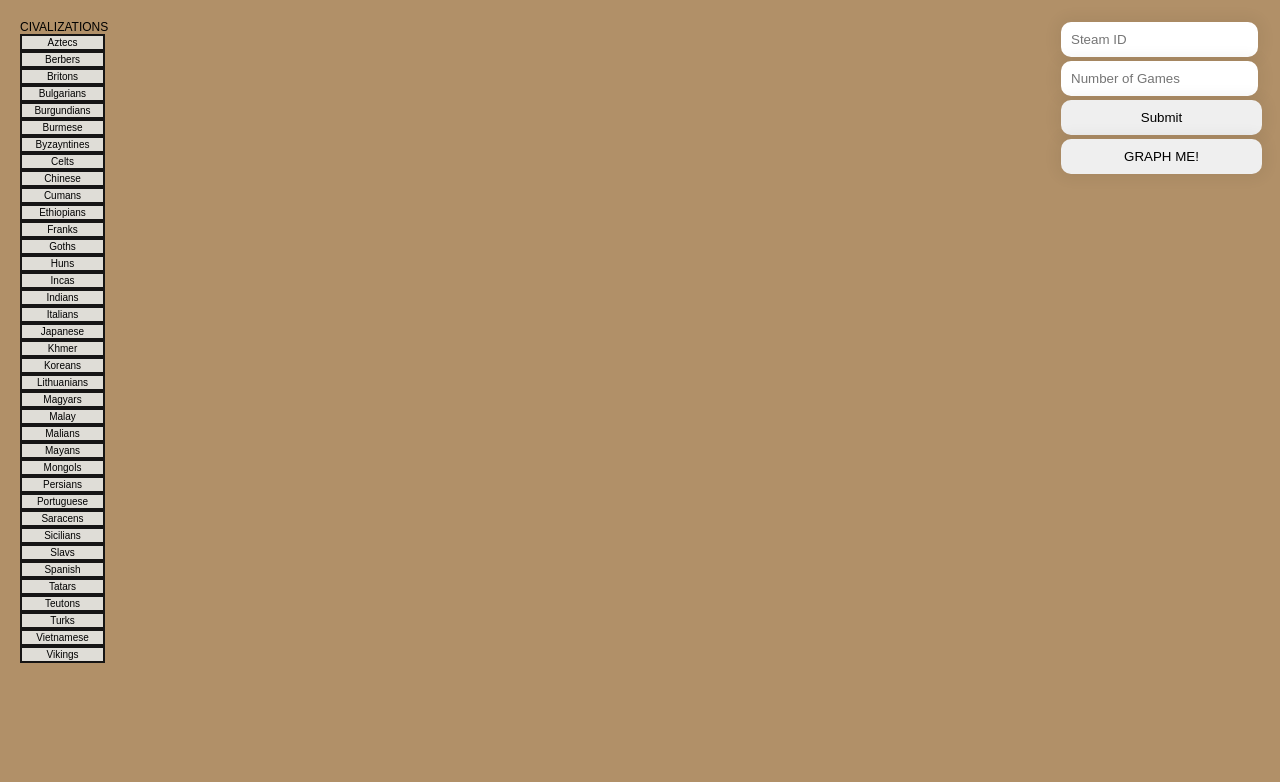
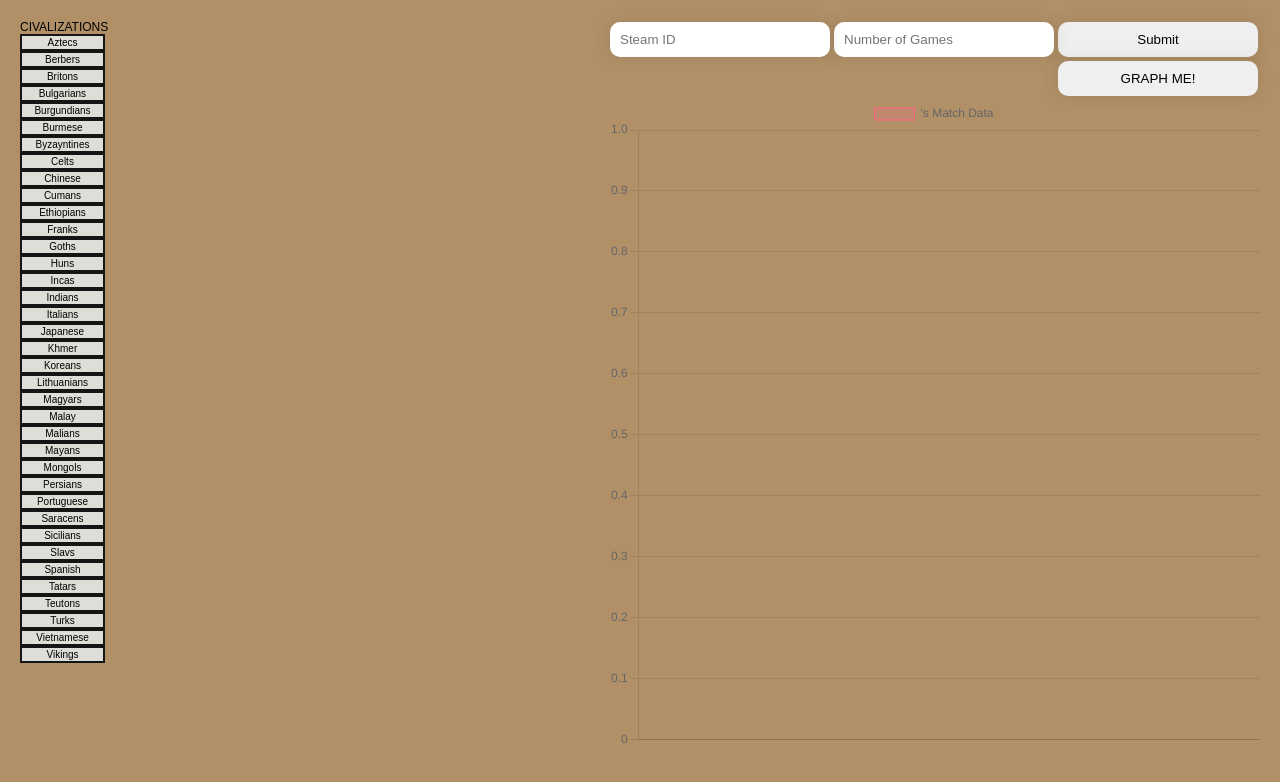
Before and after one commit to JacobSchneck/Aoe2Stats, a React (Create React App) app in the folder my-app/: page / in a window 1280 px wide. Both pictures are taken after a click on the button "GRAPH ME!". Shown: the top 782 px of the page. Built offline with nearby package versions, Linux system fonts and the light colour scheme.

Commit message:
Functionally its down, aesthetically...

```diff
--- a/my-app/src/index.css
+++ b/my-app/src/index.css
@@ -10,6 +10,8 @@ body {
 
 /* inputs */
 .steam-id {
+  float: right;
+  width: 200px;
   margin: 2px;
   padding:10px;
   border:0;
@@ -17,6 +19,8 @@ body {
   border-radius:10px;
 }
 .game-count {
+  float: right;
+  width: 200px;
   margin: 2px;
   padding:10px;
   border:0;
@@ -24,8 +28,8 @@ body {
   border-radius:10px;
 }
 .user-info-submission {
-  /* float: right; */
-  width: 100%;
+  float: right;
+  width: 200px;
   margin: 2px;
   padding:10px;
   border:0;
@@ -81,7 +85,8 @@ body {
 /* GRAPH */
 /* width: 100% is a perfectly valid centering method*/
 .graph-button {
-  width: 100%;
+  float: right;
+  width: 200px;
   margin: 2px;
   padding:10px;
   border:0;
@@ -97,6 +102,10 @@ body {
   transform: translateY(4px);
 }
 
+.stats-chart {
+  float: bottom;
+}
+
 :root {
     background: rgb(177, 144, 104);
 }
--- a/my-app/src/index.tsx
+++ b/my-app/src/index.tsx
@@ -9,6 +9,7 @@ import React from 'react';
 // import {createContex, useEffect, useState} from 'react';
 import ReactDOM from 'react-dom';
 import {Bar} from 'react-chartjs-2';
+import {useHistory} from "react-router-dom";
 import { PropTypes } from 'react'
 import './index.css';
 
@@ -33,6 +34,7 @@ class UserInfo extends React.Component {
       steamID: '',
       numGames: '',
       games: [],
+      playerName: '',
     };
 
     // bind 'this' pointer to functions
@@ -71,8 +73,10 @@ class UserInfo extends React.Component {
     fetch(apiUrl)
         .then(response => response.json())
         .then(result => {
+            let tempResult = _parseData(result, this.state.steamID);
             this.setState({
-              games: _parseData(result, this.state.steamID),
+              games: tempResult.games,
+              playerName: tempResult.playerName,
             });
         })
         .catch(error => {
@@ -81,6 +85,13 @@ class UserInfo extends React.Component {
         });
 
     function _parseData(result, steamID) {
+        const playerName = result[0].players.filter(p => p.steam_id === steamID)[0].name;
+        if (DEBUG) {
+          console.log(playerName);
+        }
+        // this.setState({
+        //   playerName: playerName,
+        // });
         let civ = -1;
         let map = -1;
         let won = false;
@@ -92,7 +103,6 @@ class UserInfo extends React.Component {
                 if (game.players[i].steam_id === steamID) {
                     civ = game.players[i].civ;
                     won = game.players[i].won;
-
                     break;
                 }
             }
@@ -103,7 +113,7 @@ class UserInfo extends React.Component {
                 won: won,
             });
         });
-        return games;
+        return {games: games, playerName: playerName};
     }
 
     if (DEBUG) {
@@ -117,20 +127,14 @@ class UserInfo extends React.Component {
 
   render() {
     return (
-      <>
+      <div>
         <form onSubmit={this.handleSubmit}>
-          <div>
+            <input type="submit" className="user-info-submission" value="Submit"/>
+            <input type="text" className="game-count" value={this.state.numGames} onChange={this.handleNumGamesChange} placeholder="Number of Games"/>
             <input type="text" className="steam-id" value={this.state.steamID} onChange={this.handleSteamIDChange} placeholder="Steam ID"/>
-          </div>
-          <div>
-            <input type="text" className="game-count" value={this.state.numGames} onChange={this.handleNumGamesChange} placeholder="Number of Games"/>
-          </div>
-          <div>
-            <input type="submit" className="user-info-submission" value="Submit"/>
-          </div>
         </form>
-      <Graph games={this.state.games} civsInFilter={this.props.civsInFilter}/>
-      </>
+          <Graph playerName = {this.state.playerName} games={this.state.games} civsInFilter={this.props.civsInFilter}/>
+      </div>
     )
   }
 }
@@ -183,23 +187,56 @@ class Filters extends React.Component {
 }
 
 /********************************************** GRAPHING *************************************************/
+function MakeChart(props) {
+  const data = {
+    labels: props.yData,
+    datasets: [{
+      label: props.playerName + "'s Match Data",
+      backgroundColor: 'rgba(255,99,132,0.2)',
+      borderColor: 'rgba(255,99,132,1)',
+      borderWidth: 1,
+      hoverBackgroundColor: 'rgba(255,99,132,0.4)',
+      hoverBorderColor: 'rgba(255,99,132,1)',
+      data: props.xData,
+    }],
+  };
+
+  return (
+    <>
+        {/* <h2>Bar Example (custom size)</h2> */}
+      <div className="stats-chart">
+        <Bar
+          data={data}
+          width={500}
+          height={500}
+          // options={{
+          //   maintainAspectRatio: false
+          // }}
+        />
+      </div>
+    </>
+  );
+}
+
 class Graph extends React.Component {
   constructor() {
     super();
+    this.state = {
+      yData: [],
+      xData: [],
+      makeChart: false,
+    }
     this.handleGraphButton = this.handleGraphButton.bind(this);
-
   }
 
-
-  //----------------- Event Handling ----------------------//
-  handleGraphButton(event) {
+  parseGameDataToGraph = () => {
     if (DEBUG) {
       console.log("Games: ", this.props.games);
       console.log("Civs to Filter: ", this.props.civsInFilter);
     }
 
     // Apply Filter Criteria to games
-    const gamesToGraph = this.props.games.filter(g => !this.props.civsInFilter.includes(g.civ));
+    const gamesToGraph = this.props.games.filter(g => this.props.civsInFilter.includes(g.civ));
 
     // Good moment for Typescript graphData takes form of
     /*
@@ -248,17 +285,37 @@ class Graph extends React.Component {
       console.log(totalGames);
     }
 
+    this.setState({
+      yData: graphData.map(g => g.civName),
+      xData: graphData.map(g => g.gamesWon/g.totalGames),
+    });
+
+  }
+
+  //----------------- Event Handling ----------------------//
+  handleGraphButton(event) {
+    this.parseGameDataToGraph();
+    console.log("HI");
+    this.setState({
+      makeChart: true,
+    });
     event.preventDefault();
   }
 
   //----------------- Render ------------------------------//
   renderGraphButton() {
     return (
-      <button className="graph-button" onClick={(event) => this.handleGraphButton(event)}>
-        GRAPH ME!
-      </button>
-    )
-
+      <>
+      <div>
+        <button className="graph-button" onClick={(event) => this.handleGraphButton(event)}>
+          GRAPH ME!
+        </button>
+      </div>
+      <div>
+        {this.state.makeChart ? <MakeChart playerName={this.props.playerName} xData={this.state.xData} yData={this.state.yData}/> : null}
+      </div>
+      </>
+    );
   }
 
   render() {
@@ -300,11 +357,11 @@ class App extends React.Component {
       civsInFilter: tempCivs,
       isCivIn: tempCheck,
     });
-    event.preventDefault();
-
     if (DEBUG) {
       console.log(this.state.civsInFilter);
     }
+
+    event.preventDefault();
   }
   //----------------- Render ------------------------------//
   render() {
```
